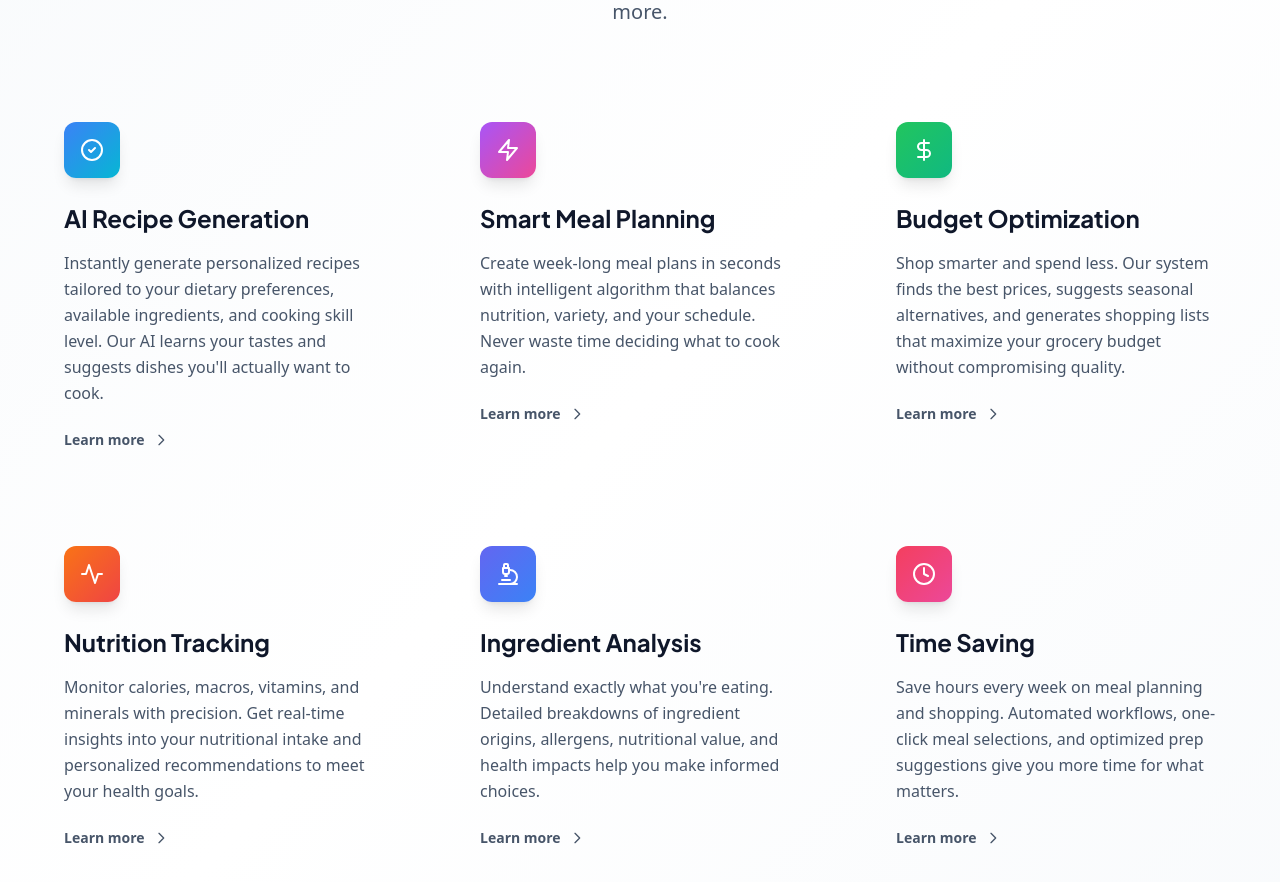
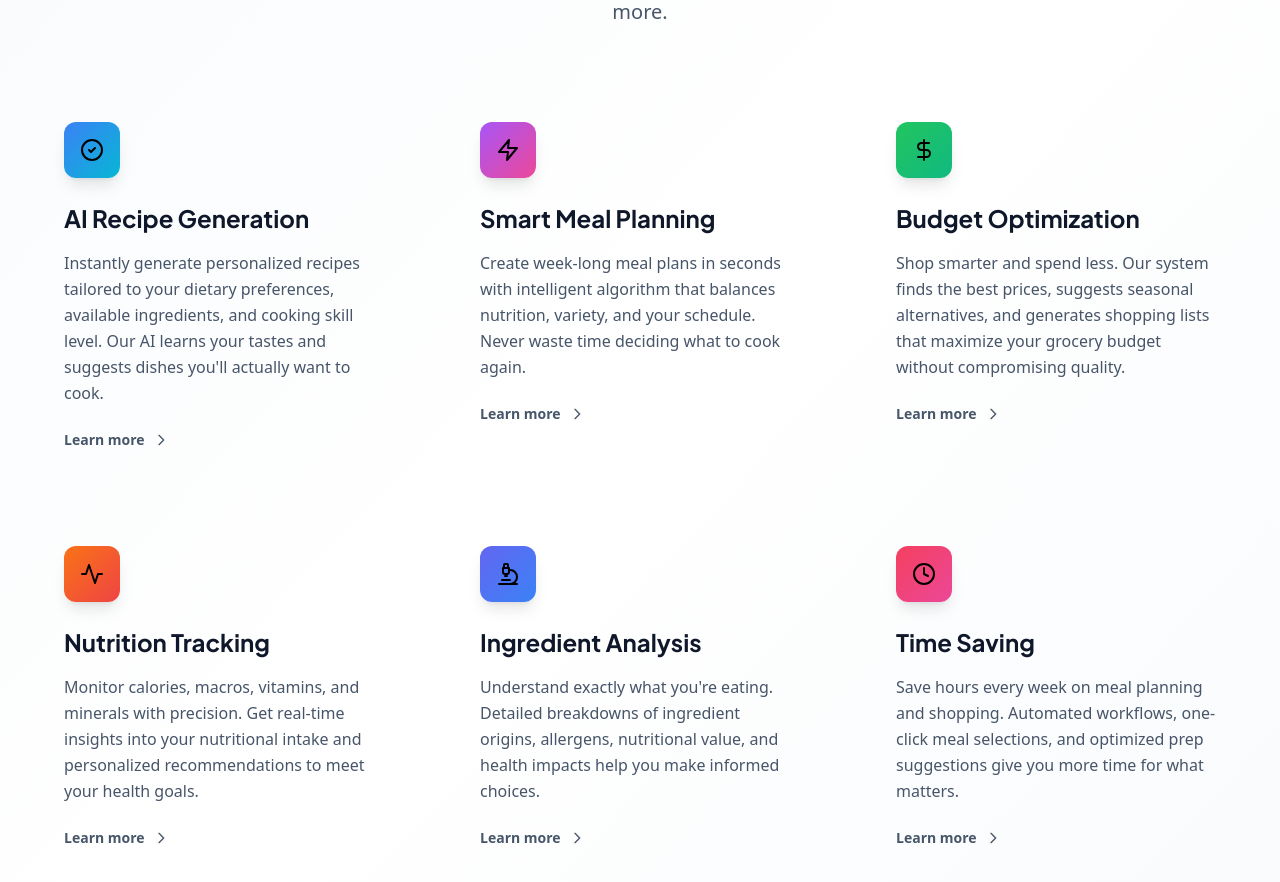
Before and after one commit to FeltSense/web-project-90f869ea-d09e-418f-9369-cc0209593515-1766157275964, a Next.js app: page / in a window 1280 px wide. Shown: the part 1720-2602 px from the top of the page. Built offline with nearby package versions, Linux system fonts and the light colour scheme.

Commit message:
🔧 Build Fix: Updated components/CompellingKeyFeaturesSection.tsx

```diff
--- a/components/CompellingKeyFeaturesSection.tsx
+++ b/components/CompellingKeyFeaturesSection.tsx
@@ -5,7 +5,7 @@ import { CheckCircle2, Zap, DollarSign, Activity, Microscope, Clock } from 'luci
 
 interface Feature {
   id: string
-  icon: React.ComponentType<{ className: string }>
+  icon: React.ReactNode
   title: string
   description: string
   gradient: string
@@ -15,42 +15,42 @@ const CompellingKeyFeaturesSection: React.FC = () => {
   const features: Feature[] = [
     {
       id: 'ai-recipe',
-      icon: CheckCircle2,
+      icon: <CheckCircle2 className="w-6 h-6" />,
       title: 'AI Recipe Generation',
       description: 'Instantly generate personalized recipes tailored to your dietary preferences, available ingredients, and cooking skill level. Our AI learns your tastes and suggests dishes you\'ll actually want to cook.',
       gradient: 'from-blue-500 to-cyan-500'
     },
     {
       id: 'meal-planning',
-      icon: Zap,
+      icon: <Zap className="w-6 h-6" />,
       title: 'Smart Meal Planning',
       description: 'Create week-long meal plans in seconds with intelligent algorithm that balances nutrition, variety, and your schedule. Never waste time deciding what to cook again.',
       gradient: 'from-purple-500 to-pink-500'
     },
     {
       id: 'budget',
-      icon: DollarSign,
+      icon: <DollarSign className="w-6 h-6" />,
       title: 'Budget Optimization',
       description: 'Shop smarter and spend less. Our system finds the best prices, suggests seasonal alternatives, and generates shopping lists that maximize your grocery budget without compromising quality.',
       gradient: 'from-green-500 to-emerald-500'
     },
     {
       id: 'nutrition',
-      icon: Activity,
+      icon: <Activity className="w-6 h-6" />,
       title: 'Nutrition Tracking',
       description: 'Monitor calories, macros, vitamins, and minerals with precision. Get real-time insights into your nutritional intake and personalized recommendations to meet your health goals.',
       gradient: 'from-orange-500 to-red-500'
     },
     {
       id: 'analysis',
-      icon: Microscope,
+      icon: <Microscope className="w-6 h-6" />,
       title: 'Ingredient Analysis',
       description: 'Understand exactly what you\'re eating. Detailed breakdowns of ingredient origins, allergens, nutritional value, and health impacts help you make informed choices.',
       gradient: 'from-indigo-500 to-blue-500'
     },
     {
       id: 'time-saving',
-      icon: Clock,
+      icon: <Clock className="w-6 h-6" />,
       title: 'Time Saving',
       description: 'Save hours every week on meal planning and shopping. Automated workflows, one-click meal selections, and optimized prep suggestions give you more time for what matters.',
       gradient: 'from-rose-500 to-pink-500'
@@ -75,9 +75,7 @@ const CompellingKeyFeaturesSection: React.FC = () => {
         </div>
 
         <div className="grid grid-cols-1 md:grid-cols-2 lg:grid-cols-3 gap-8">
-          {features.map((feature) => {
-            const IconComponent = feature.icon
-            return (
+          {features.map((feature) => (
             <div
               key={feature.id}
               className="group relative overflow-hidden rounded-2xl p-8 transition-all duration-300 hover:shadow-2xl hover:-translate-y-2"
@@ -86,7 +84,7 @@ const CompellingKeyFeaturesSection: React.FC = () => {
 
               <div className="relative z-10">
                 <div className={`inline-flex p-4 rounded-xl bg-gradient-to-br ${feature.gradient} mb-6 shadow-lg group-hover:shadow-xl transition-shadow duration-300`}>
-                    <IconComponent className="w-6 h-6 text-white" />
+                  {feature.icon}
                 </div>
 
                 <h3 className="text-xl sm:text-2xl font-bold text-slate-900 mb-4 group-hover:text-transparent group-hover:bg-gradient-to-r group-hover:from-blue-600 group-hover:via-purple-600 group-hover:to-pink-600 group-hover:bg-clip-text transition-all duration-300">
@@ -107,8 +105,7 @@ const CompellingKeyFeaturesSection: React.FC = () => {
 
               <div className={`absolute inset-0 border-2 border-transparent group-hover:border-gradient-to-br group-hover:from-blue-600/20 group-hover:to-pink-600/20 rounded-2xl transition-all duration-300`} />
             </div>
-            )
-          })}
+          ))}
         </div>
 
         <div className="mt-16 text-center">
```
Lines whose indentation alone changed are shown as unchanged.
